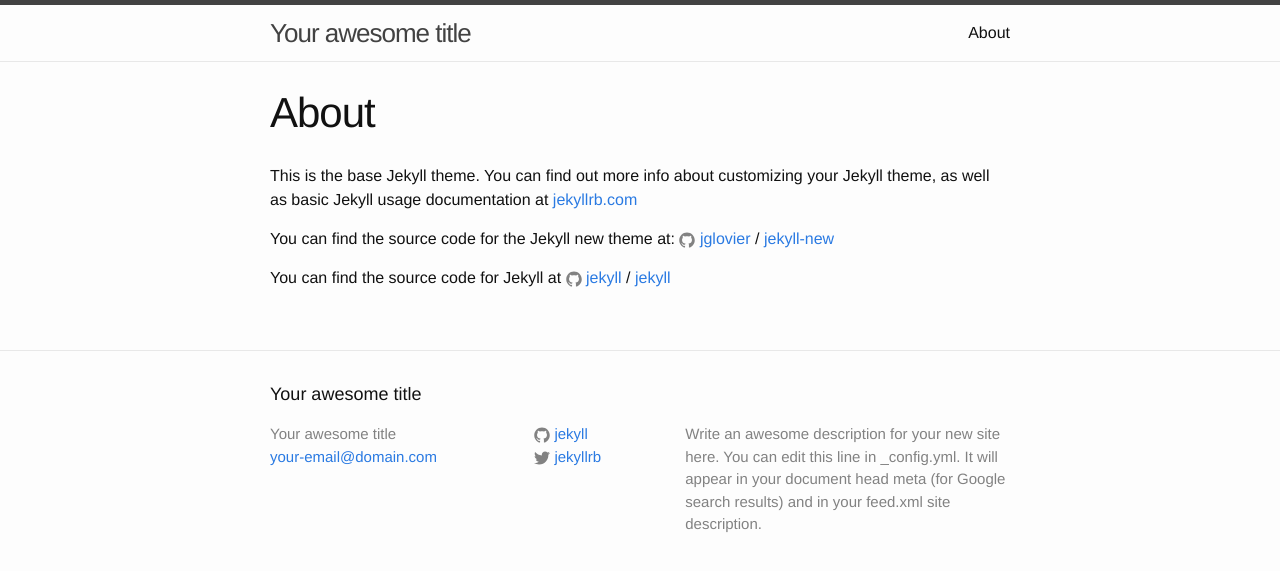
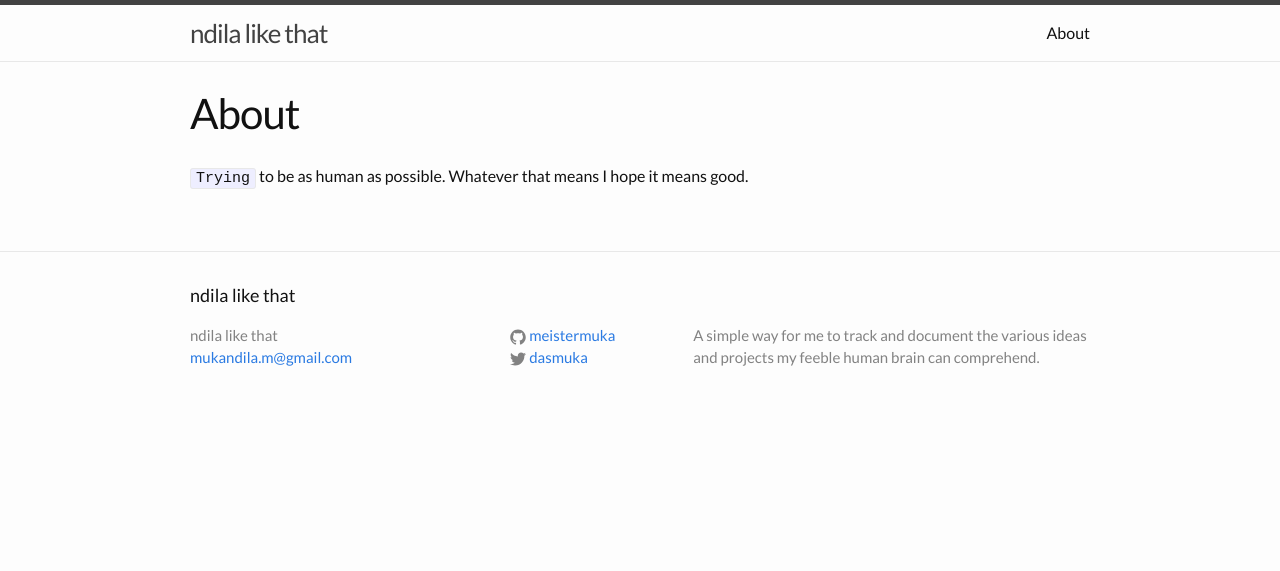
Before and after one commit to meistermuka/meistermuka.github.io, a Jekyll site: the page built from about.md, in a window 1280 px wide. Shown: the top 571 px of the page. Built offline with Jekyll 4.4.1, drawn with Linux system fonts in a browser that asks for light colours.

```diff
--- a/_config.yml
+++ b/_config.yml
@@ -6,16 +6,15 @@
 # 'jekyll serve'. If you change this file, please restart the server process.
 
 # Site settings
-title: Your awesome title
-email: your-email@domain.com
+title: ndila like that
+email: mukandila.m@gmail.com
 description: > # this means to ignore newlines until "baseurl:"
-  Write an awesome description for your new site here. You can edit this
-  line in _config.yml. It will appear in your document head meta (for
-  Google search results) and in your feed.xml site description.
+  A simple way for me to track and document the various ideas and projects
+  my feeble human brain can comprehend.
 baseurl: "" # the subpath of your site, e.g. /blog
-url: "http://yourdomain.com" # the base hostname & protocol for your site
-twitter_username: jekyllrb
-github_username:  jekyll
+url: "http://meistermuka.github.io" # the base hostname & protocol for your site
+twitter_username: dasmuka
+github_username:  meistermuka
 
 # Build settings
 markdown: kramdown
--- a/about.md
+++ b/about.md
@@ -4,12 +4,5 @@ title: About
 permalink: /about/
 ---
 
-This is the base Jekyll theme. You can find out more info about customizing your Jekyll theme, as well as basic Jekyll usage documentation at [jekyllrb.com](http://jekyllrb.com/)
-
-You can find the source code for the Jekyll new theme at:
-{% include icon-github.html username="jglovier" %} /
-[jekyll-new](https://github.com/jglovier/jekyll-new)
-
-You can find the source code for Jekyll at
-{% include icon-github.html username="jekyll" %} /
-[jekyll](https://github.com/jekyll/jekyll)
+`Trying` to be as human as possible.
+Whatever that means I hope it means good.
--- a/css/main.scss
+++ b/css/main.scss
@@ -2,11 +2,12 @@
 # Only the main Sass file needs front matter (the dashes are enough)
 ---
 @charset "utf-8";
+@import url(https://fonts.googleapis.com/css?family=Lato);
 
 
 
 // Our variables
-$base-font-family: "Helvetica Neue", Helvetica, Arial, sans-serif;
+$base-font-family: "Lato", Helvetica, Arial, sans-serif;
 $base-font-size:   16px;
 $base-font-weight: 400;
 $small-font-size:  $base-font-size * 0.875;
@@ -23,7 +24,7 @@ $grey-color-light: lighten($grey-color, 40%);
 $grey-color-dark:  darken($grey-color, 25%);
 
 // Width of the content area
-$content-width:    800px;
+$content-width:    960px;
 
 $on-palm:          600px;
 $on-laptop:        800px;
```
Also changed, not shown: _drafts/2016-02-09-welcome-to-jekyll.markdown (added, +25 -0 lines), _posts/2016-02-09-welcome-to-ndila-like-that.markdown (added, +8 -0 lines).
